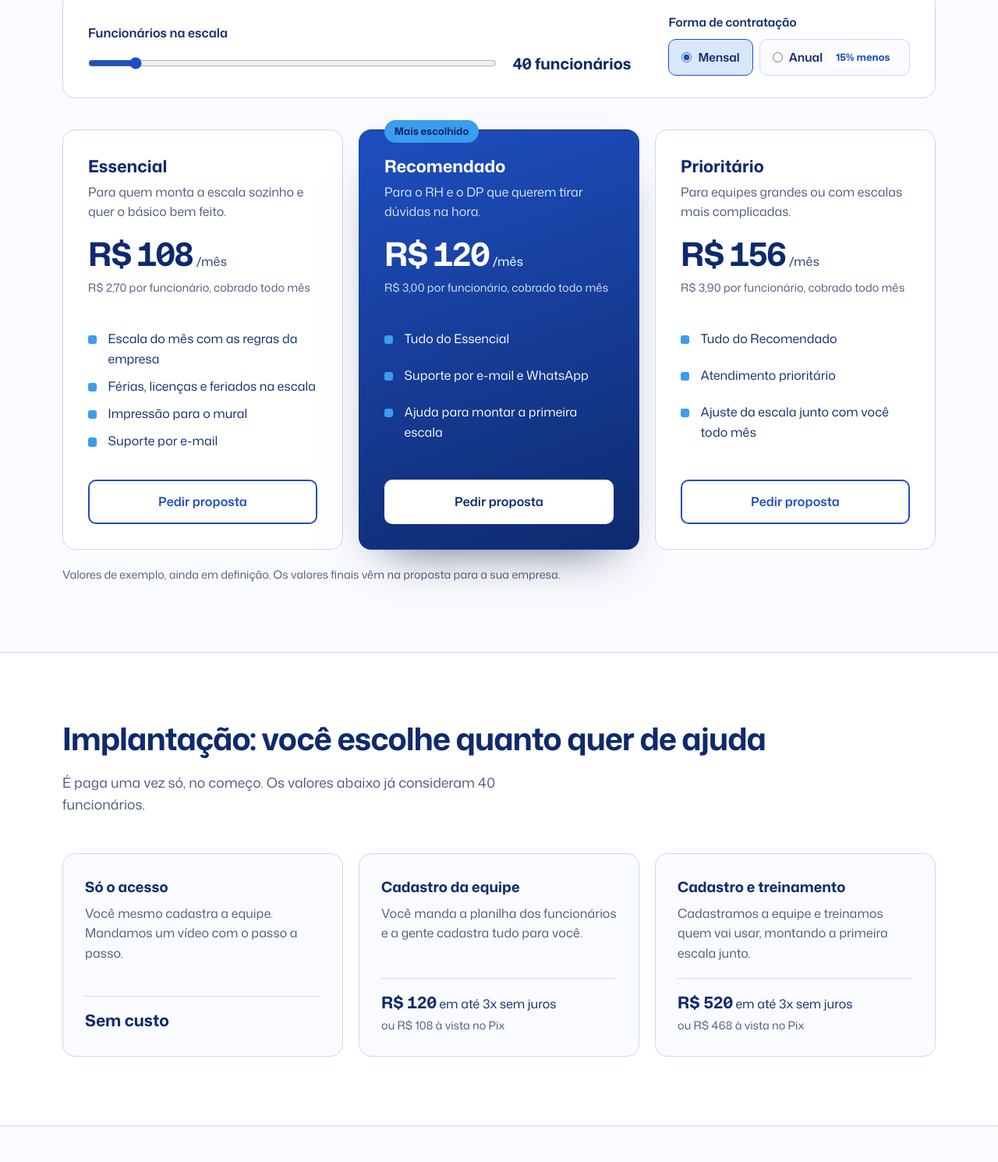
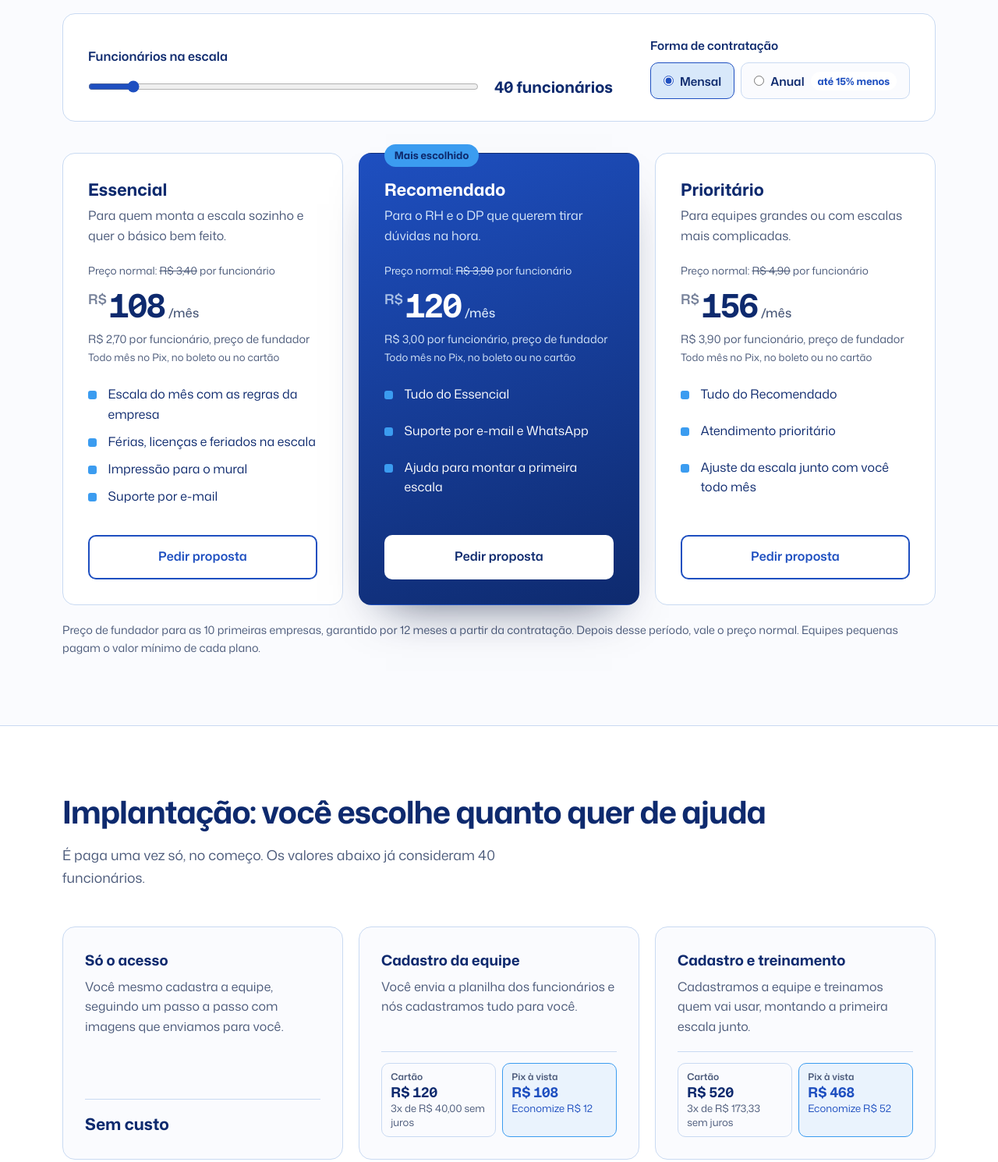
Before and after one commit to codylabr/site, a plain HTML site: page precos.html in a window 1280 px wide. Shown: the part 581-2071 px from the top of the page at 78% size. Drawn offline with Linux system fonts and the light colour scheme.

Commit message:
Preço de fundador, mínimo por plano e regras de pagamento e atraso

```diff
--- a/css/estilo.css
+++ b/css/estilo.css
@@ -37,6 +37,8 @@ a{color:inherit}
 .menu a{text-decoration:none;color:var(--gelo)}
 .menu a:hover,.menu a[aria-current="page"]{color:var(--branco)}
 .menu a[aria-current="page"]{text-decoration:underline;text-underline-offset:6px;text-decoration-thickness:2px}
+.link-entrar{color:var(--gelo);font-weight:600;text-decoration:none;border:2px solid rgba(255,255,255,.45);border-radius:var(--raio);padding:.45rem 1rem;margin-right:-1rem}
+.link-entrar:hover{color:var(--branco);border-color:var(--branco)}
 .botao-menu{display:none;background:none;border:2px solid rgba(255,255,255,.5);color:var(--branco);border-radius:8px;padding:.45rem .8rem;font:inherit;font-weight:600;cursor:pointer}
 
 /* ---------- Botões ---------- */
@@ -213,6 +215,7 @@ footer{background:var(--noite);color:var(--gelo);padding:4rem 0 2rem;font-size:.
     background:var(--noite);padding:1.25rem;border-radius:12px;box-shadow:0 20px 40px -20px rgba(0,0,0,.5);
   }
   .navegacao.aberta{display:flex}
+  .link-entrar{text-align:center;margin-right:0}
   .menu{flex-direction:column;gap:.9rem}
 }
 @media (max-width:520px){
@@ -349,3 +352,22 @@ footer .rodape-base a{color:var(--gelo)}
   .proposta-acoes .botao{flex:1 1 100%}
   .proximos-passos{padding:1.5rem}
 }
+
+/* Preços: "R$" pequeno ao lado do número; cartão e Pix lado a lado */
+.plano-preco strong .moeda{font-size:.42em;font-weight:600;vertical-align:.95em;margin-right:.18em;letter-spacing:0;opacity:.75}
+.opcoes-pagamento{display:grid;grid-template-columns:1fr 1fr;gap:.5rem;margin-top:.45rem}
+.opcao{display:block;border:1px solid var(--linha);border-radius:var(--raio);padding:.55rem .7rem;font-size:.82rem;line-height:1.35;color:var(--texto-suave)}
+.opcao small{display:block;font-size:.75rem;font-weight:600;text-transform:none;color:var(--texto-suave)}
+.opcao b{display:block;font-size:1.1rem;color:var(--texto);font-variant-numeric:tabular-nums}
+.opcao-pix{border-color:var(--vivo);background:#EAF3FD}
+.opcao-pix b,.opcao-pix{color:var(--royal)}
+.plano-destaque .opcao{border-color:rgba(255,255,255,.28);color:var(--gelo)}
+.plano-destaque .opcao small,.plano-destaque .opcao b{color:var(--branco)}
+.plano-destaque .opcao-pix{background:rgba(59,156,240,.22);border-color:var(--vivo)}
+.impl-preco .opcoes-pagamento{margin-top:0}
+.implantacao .opcao{color:var(--texto-suave)}
+.implantacao .opcao-pix{color:var(--royal)}
+.plano-normal{margin:.75rem 0 -.4rem;font-size:.85rem;color:var(--texto-suave)}
+.plano-normal s{text-decoration-thickness:1px}
+.plano-destaque .plano-normal{color:var(--gelo)}
+.plano-forma{display:block;margin-top:.15rem;font-size:.82rem}
--- a/js/precos.js
+++ b/js/precos.js
@@ -1,17 +1,36 @@
 // Página de preços: recalcula os planos e a implantação conforme o número de funcionários.
 // Os valores por funcionário ficam no próprio HTML (data-por-funcionario), fáceis de trocar.
+//
+// Regras de apresentação:
+// - Totais sem centavos (R$ 360); o "R$" pequeno ao lado do número.
+// - Parcelas e preço por funcionário com centavos (precisam bater com o total).
+// - Cartão e Pix lado a lado: o cartão é o valor cheio parcelado; o Pix mostra quanto economiza.
 (() => {
-  const DESCONTO_ANUAL = 0.15;   // plano anual: 15% menos
-  const DESCONTO_PIX_ANUAL = 0.05; // anual pago à vista no Pix: mais 5%
-  const DESCONTO_PIX_IMPLANTACAO = 0.10;
+  const ANUAL_CARTAO = 0.10;   // anual no cartão (até 12x): 10% menos que 12 meses do mensal
+  const ANUAL_PIX = 0.15;      // anual à vista no Pix: 15% menos
+  const PARCELAS_ANUAL = 12;
+  const PIX_IMPLANTACAO = 0.10;
   const PARCELAS_IMPLANTACAO = 3;
 
   const campo = document.getElementById("funcionarios");
   const saida = document.getElementById("funcionarios-valor");
   if (!campo) return;
 
-  const reais = v => "R$ " + Math.round(v).toLocaleString("pt-BR");
+  const inteiro = v => Math.round(v).toLocaleString("pt-BR");
+  const reais = v => "R$ " + inteiro(v);
   const centavos = v => "R$ " + v.toLocaleString("pt-BR", { minimumFractionDigits: 2, maximumFractionDigits: 2 });
+  const grande = v => '<span class="moeda">R$</span>' + inteiro(v);
+
+  /** Duas caixinhas: cartão (valor cheio parcelado) e Pix (à vista, com a economia). */
+  function opcoes(cartao, parcelas, pix) {
+    const parcela = Math.round(cartao / parcelas * 100) / 100;
+    return '<span class="opcoes-pagamento">'
+      + '<span class="opcao"><small>Cartão</small><b>' + reais(cartao) + '</b>'
+      + parcelas + "x de " + centavos(parcela) + " sem juros</span>"
+      + '<span class="opcao opcao-pix"><small>Pix à vista</small><b>' + reais(pix) + '</b>'
+      + "Economize " + reais(cartao - pix) + "</span>"
+      + "</span>";
+  }
 
   function atualizar() {
     const func = Number(campo.value);
@@ -22,26 +41,31 @@
 
     document.querySelectorAll(".plano").forEach(plano => {
       const porFunc = Number(plano.dataset.porFuncionario);
-      const mensal = porFunc * func;
+      const piso = Number(plano.dataset.minimo || 0); // valor mínimo do plano por mês
+      const minimo = porFunc * func < piso;
+      const mensal = Math.max(porFunc * func, piso);
+      const normal = plano.querySelector("[data-normal-texto]");
+      if (normal) normal.innerHTML = 'Preço normal: <s>' + centavos(Number(plano.dataset.normal)) + '</s> por funcionário';
       const preco = plano.querySelector("[data-preco]");
       const pagamento = plano.querySelector("[data-pagamento]");
       if (!anual) {
-        preco.textContent = reais(mensal);
-        pagamento.textContent = centavos(porFunc) + " por funcionário, cobrado todo mês";
+        preco.innerHTML = grande(mensal);
+        pagamento.innerHTML = (minimo
+          ? "Valor mínimo do plano, para equipes de até " + Math.floor(piso / porFunc) + " funcionários"
+          : centavos(porFunc) + " por funcionário, preço de fundador")
+          + '<span class="plano-forma">Todo mês no Pix, no boleto ou no cartão</span>';
       } else {
-        // Regra de apresentação: o valor cheio parcelado sem juros vem primeiro; o Pix aparece como desconto.
-        const ano = mensal * 12 * (1 - DESCONTO_ANUAL);
-        preco.textContent = reais(ano / 12);
-        pagamento.textContent = reais(ano) + " no ano, em até 12x sem juros no cartão. À vista no Pix: "
-          + reais(ano * (1 - DESCONTO_PIX_ANUAL)) + ".";
+        const cartao = mensal * 12 * (1 - ANUAL_CARTAO);
+        const pix = mensal * 12 * (1 - ANUAL_PIX);
+        preco.innerHTML = grande(cartao / 12);
+        pagamento.innerHTML = "Plano de 12 meses:" + opcoes(cartao, PARCELAS_ANUAL, pix);
       }
     });
 
     document.querySelectorAll("#implantacao [data-por-funcionario]").forEach(item => {
       const total = Number(item.dataset.porFuncionario) * func + Number(item.dataset.fixo);
       item.querySelector("[data-impl]").innerHTML =
-        "<b>" + reais(total) + "</b> em até " + PARCELAS_IMPLANTACAO + "x sem juros"
-        + "<small>ou " + reais(total * (1 - DESCONTO_PIX_IMPLANTACAO)) + " à vista no Pix</small>";
+        opcoes(total, PARCELAS_IMPLANTACAO, total * (1 - PIX_IMPLANTACAO));
     });
   }
 
--- a/js/proposta.js
+++ b/js/proposta.js
@@ -4,7 +4,7 @@
 (() => {
   // Número do WhatsApp do Codyla, só números, com 55 e DDD. Ex.: "5521999999999".
   // Enquanto estiver vazio, os botões levam para a página de contato.
-  const WHATSAPP = "";
+  const WHATSAPP = "5521965177452";
   const EMPRESA = "Transportes Rio Norte";
 
   if (WHATSAPP) {
--- a/precos.html
+++ b/precos.html
@@ -27,6 +27,7 @@
           <li><a href="contato.html">Contato</a></li>
         </ul>
       </nav>
+      <a class="link-entrar" href="https://app.codyla.com.br/login.html">Entrar</a>
       <a class="botao botao-claro botao-pequeno" href="contato.html?assunto=testar">Pedir proposta</a>
     </div>
   </div>
@@ -35,9 +36,9 @@
 <main>
   <section class="abertura abertura-curta" aria-labelledby="titulo">
     <div class="container">
-      <span class="status">Valores de exemplo · em definição</span>
+      <span class="status">Preço de fundador · 10 primeiras empresas</span>
       <h1 id="titulo">Você paga pelo tamanho da sua equipe.</h1>
-      <p>O valor do Codyla Folgas acompanha o número de funcionários na escala. Escolha quantas pessoas a sua empresa tem e veja quanto fica por mês.</p>
+      <p>O valor do Codyla Folgas acompanha o número de funcionários na escala. Escolha quantas pessoas a sua empresa tem e veja quanto fica por mês. As 10 primeiras empresas têm preço de fundador, garantido por 12 meses.</p>
     </div>
   </section>
 
@@ -54,16 +55,17 @@
         <fieldset class="calc-periodo">
           <legend>Forma de contratação</legend>
           <label><input type="radio" name="periodo" value="mensal" checked> Mensal</label>
-          <label><input type="radio" name="periodo" value="anual"> Anual <span class="selo-desconto">15% menos</span></label>
+          <label><input type="radio" name="periodo" value="anual"> Anual <span class="selo-desconto">até 15% menos</span></label>
         </fieldset>
       </div>
 
       <h2 id="titulo-planos" class="sr-only">Planos</h2>
       <div class="planos" id="planos">
-        <article class="plano" data-por-funcionario="2.70">
+        <article class="plano" data-por-funcionario="2.70" data-minimo="37" data-normal="3.40">
           <h3>Essencial</h3>
           <p class="plano-para">Para quem monta a escala sozinho e quer o básico bem feito.</p>
-          <p class="plano-preco"><strong data-preco>R$ 108</strong><span>/mês</span></p>
+          <p class="plano-normal" data-normal-texto></p>
+          <p class="plano-preco"><strong data-preco><span class="moeda">R$</span>108</strong><span>/mês</span></p>
           <p class="plano-pagamento" data-pagamento>R$ 2,70 por funcionário, cobrado todo mês</p>
           <ul class="plano-itens">
             <li>Escala do mês com as regras da empresa</li>
@@ -74,11 +76,12 @@
           <a class="botao botao-contorno-escuro" href="contato.html?assunto=testar">Pedir proposta</a>
         </article>
 
-        <article class="plano plano-destaque" data-por-funcionario="3.00">
+        <article class="plano plano-destaque" data-por-funcionario="3.00" data-minimo="47" data-normal="3.90">
           <span class="plano-selo">Mais escolhido</span>
           <h3>Recomendado</h3>
           <p class="plano-para">Para o RH e o DP que querem tirar dúvidas na hora.</p>
-          <p class="plano-preco"><strong data-preco>R$ 120</strong><span>/mês</span></p>
+          <p class="plano-normal" data-normal-texto></p>
+          <p class="plano-preco"><strong data-preco><span class="moeda">R$</span>120</strong><span>/mês</span></p>
           <p class="plano-pagamento" data-pagamento>R$ 3,00 por funcionário, cobrado todo mês</p>
           <ul class="plano-itens">
             <li>Tudo do Essencial</li>
@@ -88,10 +91,11 @@
           <a class="botao botao-claro" href="contato.html?assunto=testar">Pedir proposta</a>
         </article>
 
-        <article class="plano" data-por-funcionario="3.90">
+        <article class="plano" data-por-funcionario="3.90" data-minimo="59" data-normal="4.90">
           <h3>Prioritário</h3>
           <p class="plano-para">Para equipes grandes ou com escalas mais complicadas.</p>
-          <p class="plano-preco"><strong data-preco>R$ 156</strong><span>/mês</span></p>
+          <p class="plano-normal" data-normal-texto></p>
+          <p class="plano-preco"><strong data-preco><span class="moeda">R$</span>156</strong><span>/mês</span></p>
           <p class="plano-pagamento" data-pagamento>R$ 3,90 por funcionário, cobrado todo mês</p>
           <ul class="plano-itens">
             <li>Tudo do Recomendado</li>
@@ -101,7 +105,7 @@
           <a class="botao botao-contorno-escuro" href="contato.html?assunto=testar">Pedir proposta</a>
         </article>
       </div>
-      <p class="nota-exemplo">Valores de exemplo, ainda em definição. Os valores finais vêm na proposta para a sua empresa.</p>
+      <p class="nota-exemplo">Preço de fundador para as 10 primeiras empresas, garantido por 12 meses a partir da contratação. Depois desse período, vale o preço normal. Equipes pequenas pagam o valor mínimo de cada plano.</p>
     </div>
   </section>
 
@@ -112,12 +116,12 @@
       <ul class="implantacao" id="implantacao">
         <li>
           <strong>Só o acesso</strong>
-          <span>Você mesmo cadastra a equipe. Mandamos um vídeo com o passo a passo.</span>
+          <span>Você mesmo cadastra a equipe, seguindo um passo a passo com imagens que enviamos para você.</span>
           <p class="impl-preco"><b>Sem custo</b></p>
         </li>
         <li data-por-funcionario="3" data-fixo="0">
           <strong>Cadastro da equipe</strong>
-          <span>Você manda a planilha dos funcionários e a gente cadastra tudo para você.</span>
+          <span>Você envia a planilha dos funcionários e nós cadastramos tudo para você.</span>
           <p class="impl-preco" data-impl></p>
         </li>
         <li data-por-funcionario="3" data-fixo="400">
@@ -168,7 +172,11 @@
         </details>
         <details>
           <summary>Como funciona o pagamento?</summary>
-          <p>O plano mensal é cobrado todo mês. O anual pode ser pago em até 12 vezes sem juros no cartão ou à vista no Pix, com desconto. A implantação pode ser parcelada em até 3 vezes sem juros.</p>
+          <p>O plano mensal é cobrado todo mês, no Pix, no boleto ou no cartão. Com o cartão cadastrado, a cobrança é automática e você não precisa se lembrar. O anual pode ser pago em até 12 vezes sem juros no cartão ou à vista no Pix, com o maior desconto. A implantação pode ser parcelada em até 3 vezes sem juros no cartão ou paga à vista no Pix, com desconto.</p>
+        </details>
+        <details>
+          <summary>E se eu esquecer de pagar?</summary>
+          <p>Você recebe lembretes antes e depois do vencimento. Se o pagamento atrasar mais de 10 dias, o acesso é suspenso até a regularização. Nenhum dado é apagado: assim que o pagamento é confirmado, o acesso volta exatamente como estava. Depois de 90 dias sem pagamento, o contrato é encerrado e os dados são excluídos, conforme os Termos de Uso.</p>
         </details>
         <details>
           <summary>Posso cancelar?</summary>
```
Also changed, not shown: codyla-folgas.html (+2 -1 lines), contato.html (+1 -0 lines), index.html (+3 -2 lines), obrigado.html (+1 -0 lines), privacidade.html (+1 -0 lines), proposta-exemplo.html (+2 -2 lines).
